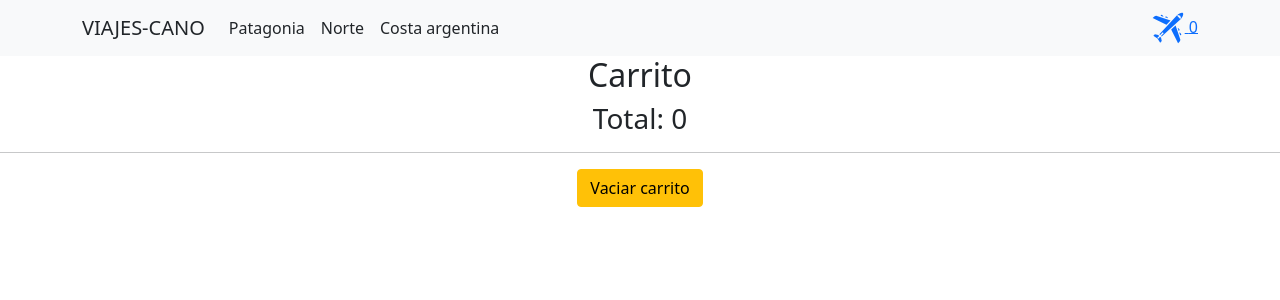
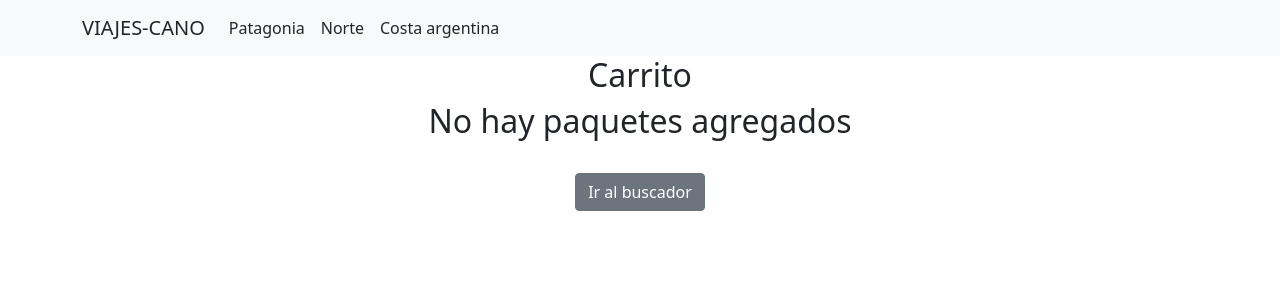
Before and after one commit to Micano1992/Viajes-Cano, a React (Create React App) app: page /cart in a window 1280 px wide. Shown: the top 300 px of the page. Built offline with nearby package versions, Linux system fonts and the light colour scheme.

Commit message:
Entrega Clase Clase 11 - Técnicas de rendering

```diff
--- a/package.json
+++ b/package.json
@@ -8,6 +8,7 @@
     "@testing-library/user-event": "^12.8.3",
     "bootstrap": "^5.1.3",
     "env-cmd": "^10.1.0",
+    "firebase": "^9.5.0",
     "react": "^17.0.2",
     "react-bootstrap": "^2.0.0-rc.1",
     "react-dom": "^17.0.2",
--- a/src/Componentes/CardWiget/CardWidget.js
+++ b/src/Componentes/CardWiget/CardWidget.js
@@ -8,6 +8,8 @@ export const CardWidget = () => {
 
     const { totalCantidadCarrito } = useContext(CartContext)
 
+    if (totalCantidadCarrito() > 0) {
+
         return (
             <>
                 <GiCommercialAirplane className="CardWidgetAltura" />
@@ -15,3 +17,6 @@ export const CardWidget = () => {
             </>
         )
     }
+
+    return ""
+}
--- a/src/Componentes/CartView/CartView.js
+++ b/src/Componentes/CartView/CartView.js
@@ -3,6 +3,8 @@ import Button from 'react-bootstrap/Button'
 import { CartContext } from '../../Contextos/CartContext'
 import { Cart } from '../Cart/Cart'
 import './CartView.css'
+import { Link } from 'react-router-dom'
+
 
 export const CartView = () => {
 
@@ -24,11 +26,18 @@ export const CartView = () => {
 
             </article>
 
-            <h3> Total: {totalCarrito()} </h3>
+            {(totalCarrito() === 0) ?
+                <> <h2>No hay paquetes agregados</h2>
+                    <br />
+                    <Link to={'/'} className="btn btn-secondary"> Ir al buscador </Link>
+                </>
+                : <> <h3> Total: {totalCarrito()} </h3>
 
-            <hr />
+                    <hr />
 
-            <Button className='btn btn-warning' onClick={vaciarCarrito} > Vaciar carrito </Button>
+                    <Button className='btn btn-warning' onClick={vaciarCarrito} > Vaciar carrito </Button>
+                </>
+            }
         </div>
     )
 }
```
Also changed, not shown: 1 other file (tests, documents, lock files or other folders). Lines whose indentation alone changed are shown as unchanged.
